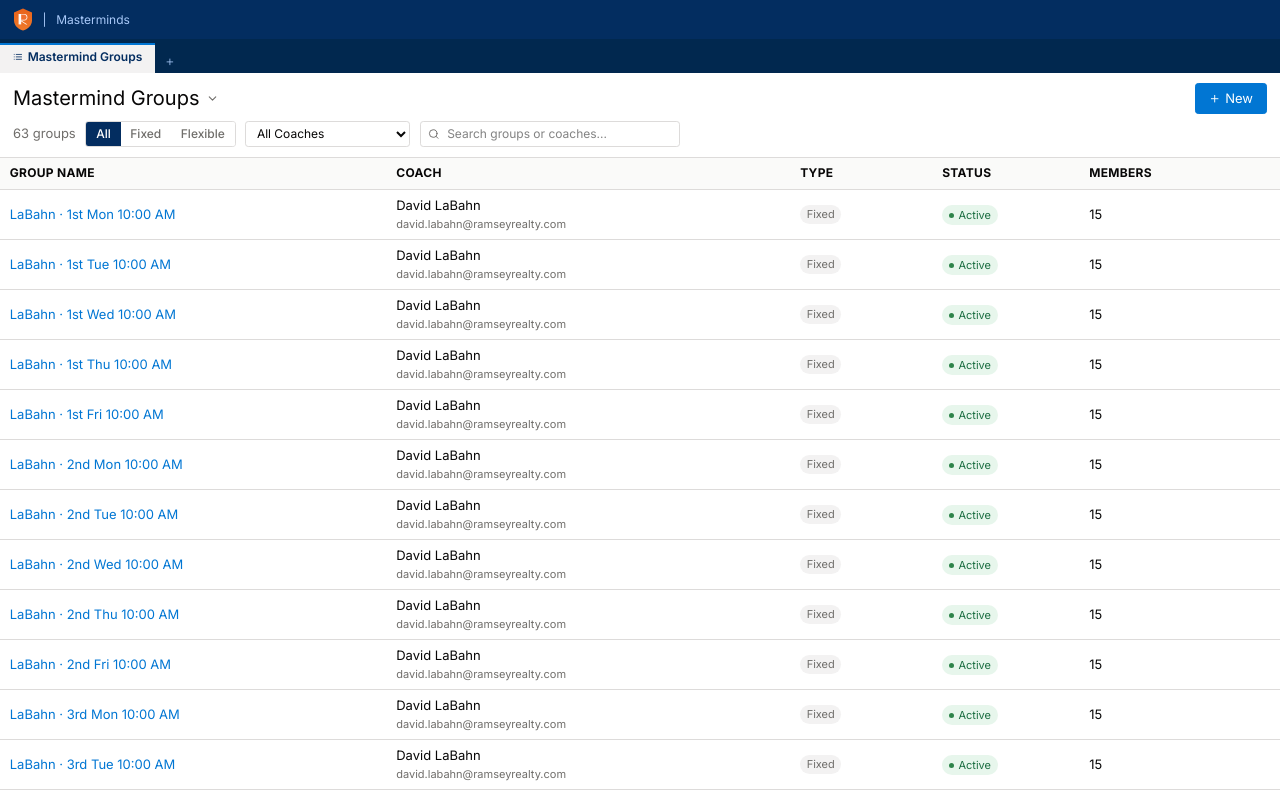
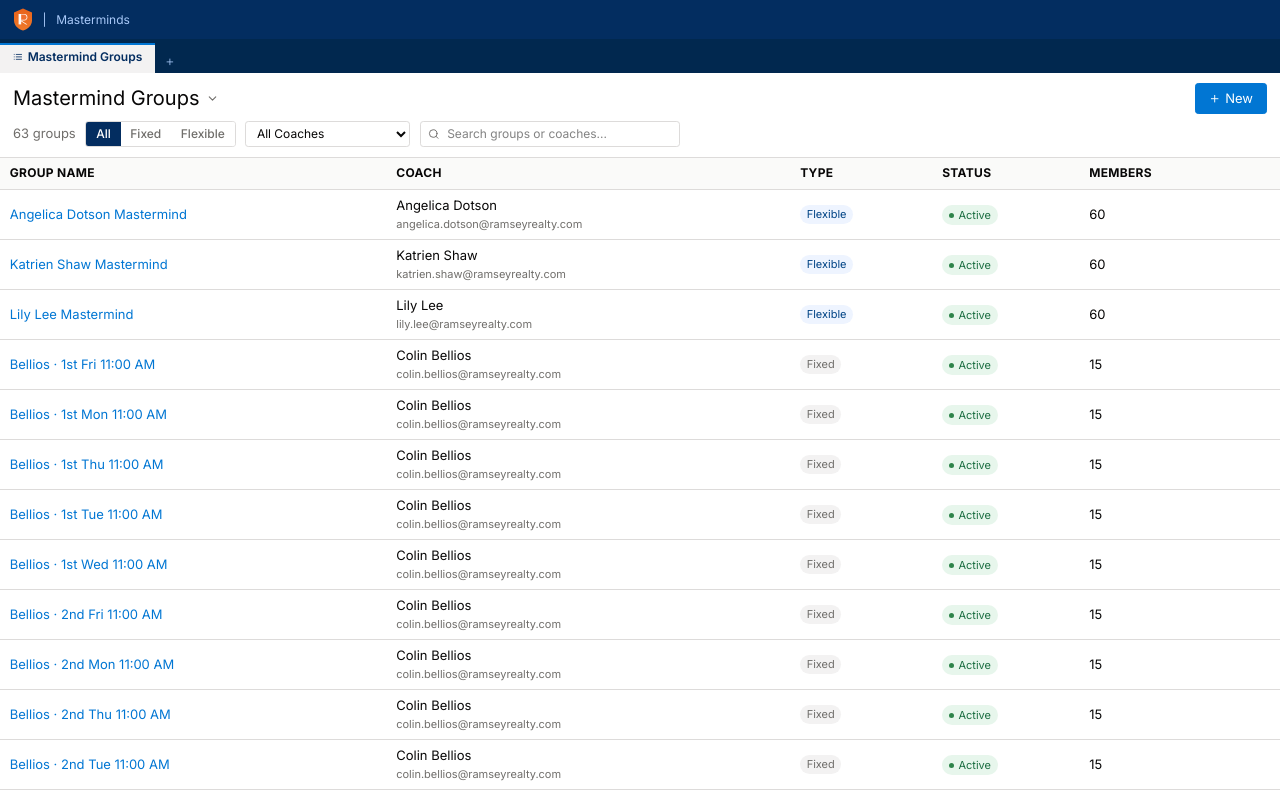
Before and after one commit to nvastano/mastermind-vision-type, a React (Vite) app: page / in a window 1280 px wide. Shown: the top 798 px of the page. Built offline with nearby package versions, Linux system fonts and the light colour scheme.

Commit message:
Sort group list: flexible first, then fixed, both alphabetical
Co-Authored-By: Claude Sonnet 4.6 <noreply@anthropic.com>

```diff
--- a/src/app/components/GroupListView.tsx
+++ b/src/app/components/GroupListView.tsx
@@ -16,12 +16,18 @@ export function GroupListView({ groups, coaches, onOpenGroup, onNewGroup }: Grou
   const [typeFilter, setTypeFilter] = useState<'all' | 'fixed' | 'flexible'>('all');
   const [coachFilter, setCoachFilter] = useState<string>('all');
 
-  const filtered = groups.filter(g => {
+  const filtered = groups
+    .filter(g => {
       const matchesSearch = g.name.toLowerCase().includes(search.toLowerCase()) ||
         coaches.find(c => c.id === g.coachId)?.name.toLowerCase().includes(search.toLowerCase());
       const matchesType  = typeFilter === 'all' || g.type === typeFilter;
       const matchesCoach = coachFilter === 'all' || g.coachId === coachFilter;
       return matchesSearch && matchesType && matchesCoach;
+    })
+    .sort((a, b) => {
+      // Flexible groups first, then fixed; within each type sort by name
+      if (a.type !== b.type) return a.type === 'flexible' ? -1 : 1;
+      return a.name.localeCompare(b.name);
     });
 
   return (
```
Lines whose indentation alone changed are shown as unchanged.
